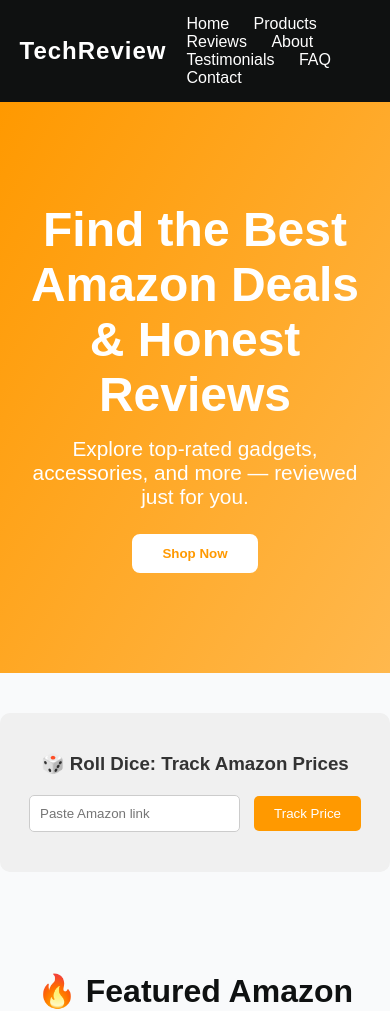
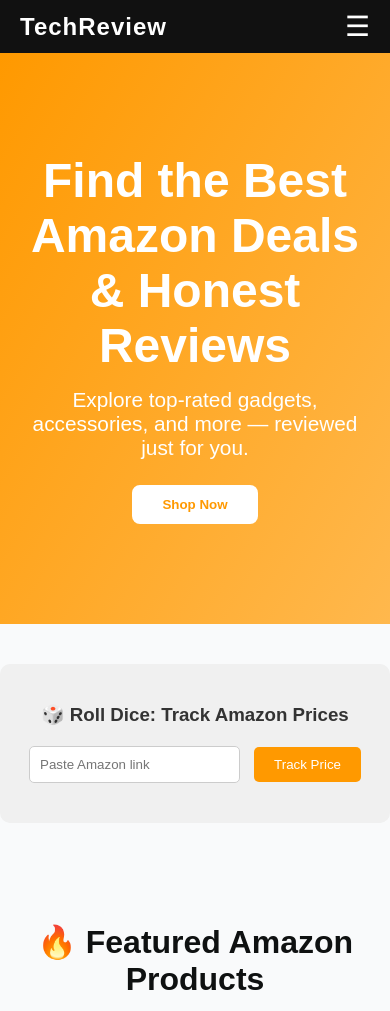
Before and after one commit to swapnanil99/techreview, a Django app: page / in a window 390 px wide. Shown: the top 1011 px of the page. Run offline with Django 4.2, Linux system fonts and the light colour scheme.

Commit message:
header is suitable for mobile

```diff
--- a/myapp/templates/myapp/index.html
+++ b/myapp/templates/myapp/index.html
@@ -153,8 +153,13 @@
 <body>
  <!-- Header -->
 <header>
+  <div class="logo">
     <h1>TechReview</h1>
-    <nav>
+  </div>
+  <div class="hamburger" id="hamburger">
+    &#9776; <!-- Hamburger icon -->
+  </div>
+  <nav id="nav-links">
     <a href="#">Home</a>
     <a href="#products">Products</a>
     <a href="#articles">Reviews</a>
@@ -164,6 +169,88 @@
     <a href="#contact">Contact</a>
   </nav>
 </header>
+
+<style>
+  * {
+    margin: 0;
+    padding: 0;
+    box-sizing: border-box;
+    font-family: 'Poppins', sans-serif;
+  }
+
+  header {
+    display: flex;
+    justify-content: space-between;
+    align-items: center;
+    padding: 10px 20px;
+    background-color: #111;
+    color: #fff;
+    position: relative;
+  }
+
+  .logo h1 {
+    font-size: 24px;
+  }
+
+  nav {
+    display: flex;
+    gap: 15px;
+  }
+
+  nav a {
+    color: #fff;
+    text-decoration: none;
+    font-size: 16px;
+  }
+
+  .hamburger {
+    display: none;
+    font-size: 28px;
+    cursor: pointer;
+  }
+
+  /* Mobile View */
+  @media (max-width: 768px) {
+    nav {
+      display: none;
+      flex-direction: column;
+      background-color: #111;
+      position: absolute;
+      top: 60px;
+      right: 20px;
+      width: 200px;
+      border-radius: 8px;
+      padding: 10px 0;
+    }
+
+    nav a {
+      padding: 10px 20px;
+      border-bottom: 1px solid #333;
+    }
+
+    nav a:last-child {
+      border-bottom: none;
+    }
+
+    .hamburger {
+      display: block;
+    }
+
+    nav.active {
+      display: flex;
+    }
+  }
+</style>
+
+<script>
+  const hamburger = document.getElementById('hamburger');
+  const navLinks = document.getElementById('nav-links');
+
+  hamburger.addEventListener('click', () => {
+    navLinks.classList.toggle('active');
+  });
+</script>
+
 
   <!-- Hero Section -->
 <section class="hero">
```
Also changed, not shown: 3 other files. Lines whose indentation alone changed are shown as unchanged.
